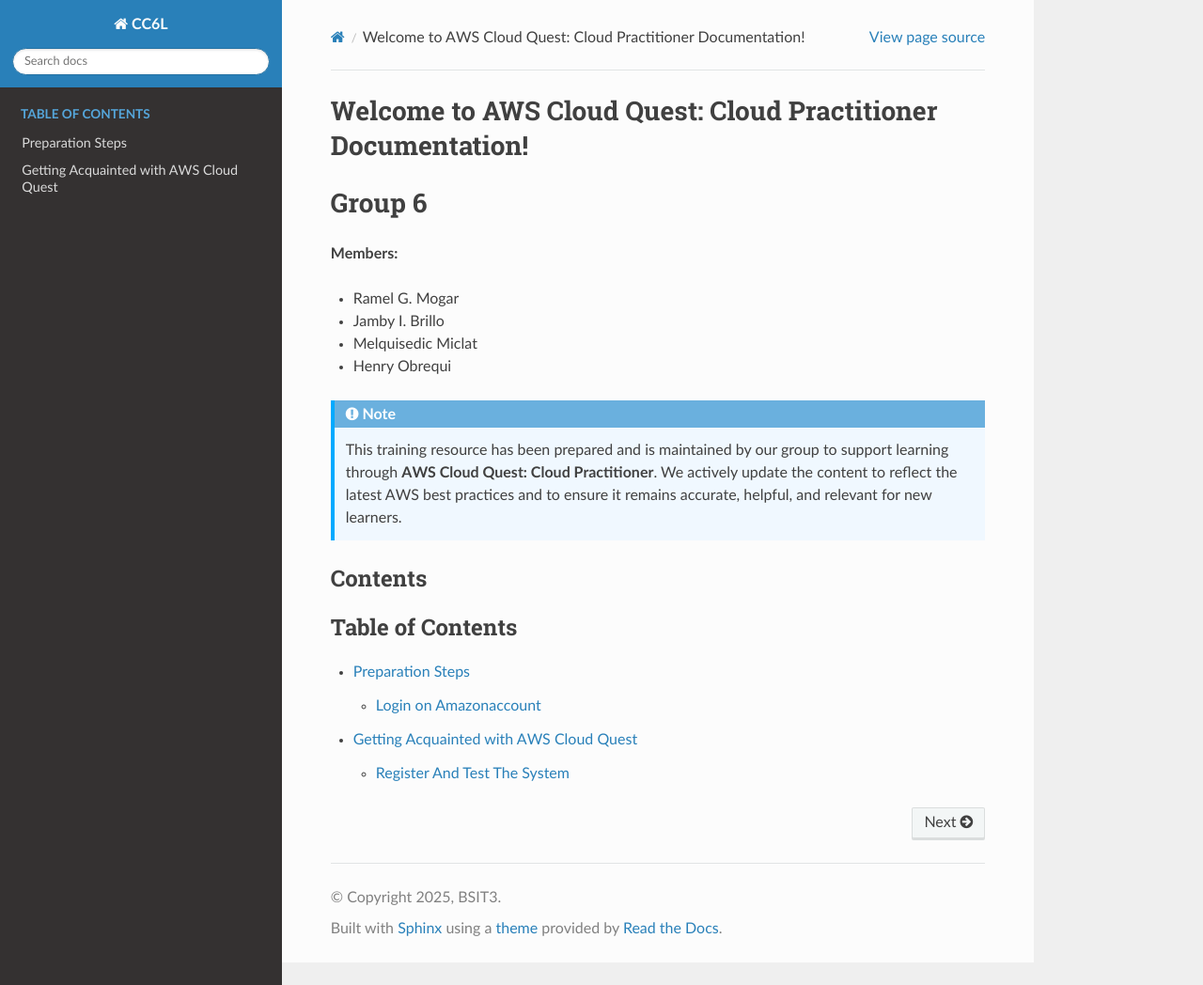
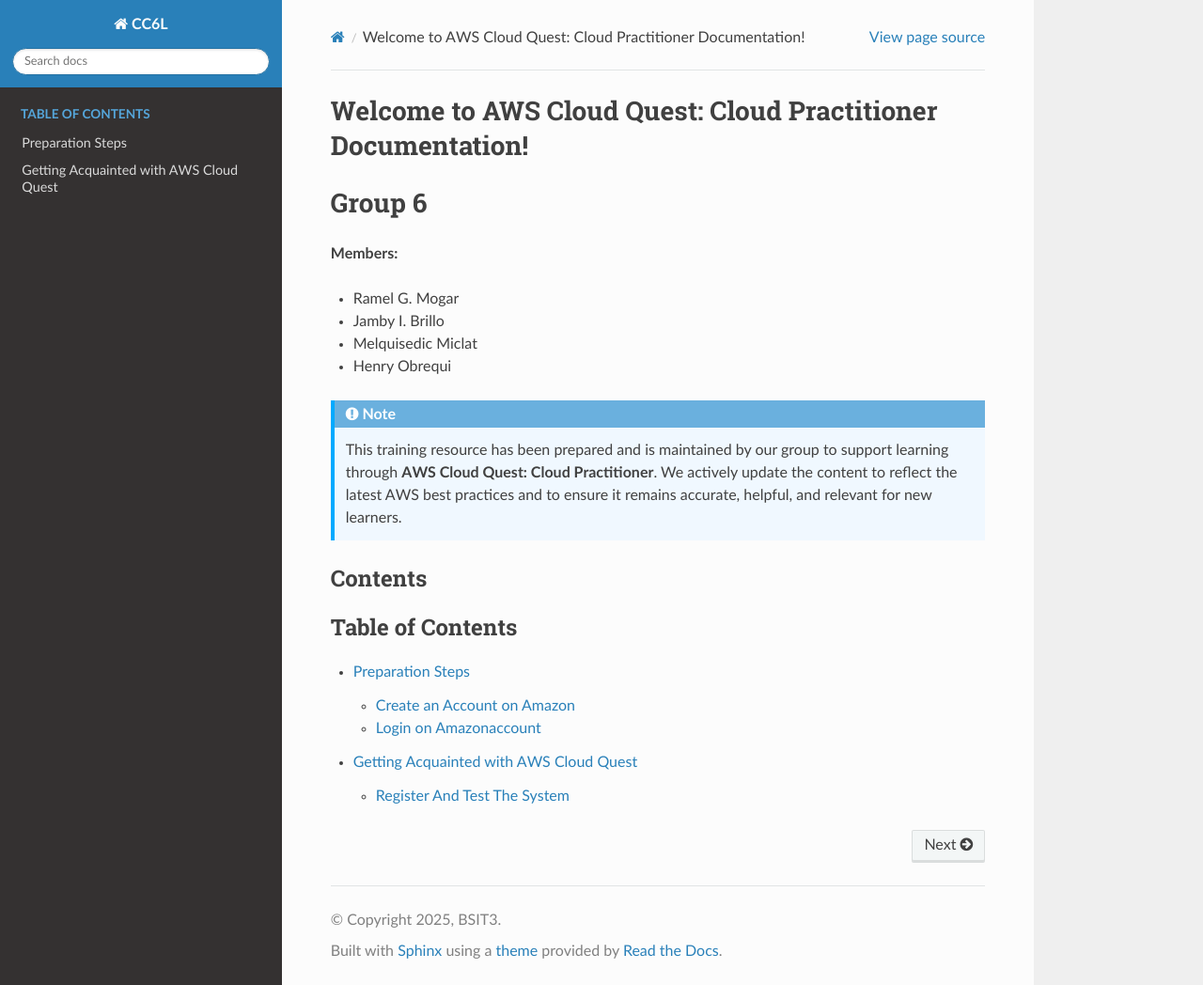
Before and after one commit to jambybrillo/aws_partitioner, a Sphinx documentation site: the page built from docs/source/index.rst, in a window 1280 px wide and 1048 px high. Shown: the whole window at 94% size. Built offline with Sphinx 7.4.7 and the Read the Docs theme 3.1.0, drawn with Linux system fonts in a browser that asks for light colours.

Commit message:
Update 1.1 Create an Amazon account.rst

```diff
--- a/docs/source/1.1 Create an Amazon account.rst
+++ b/docs/source/1.1 Create an Amazon account.rst
@@ -1,6 +1,6 @@
-.. raw:: html
+Create an Account on Amazon
+============
 
-   <h1 style="text-align: center;">Create an Account on Amazon</h1>
 .. admonition:: Info
 
    To log in, you must use an Amazon e-commerce account.
```
